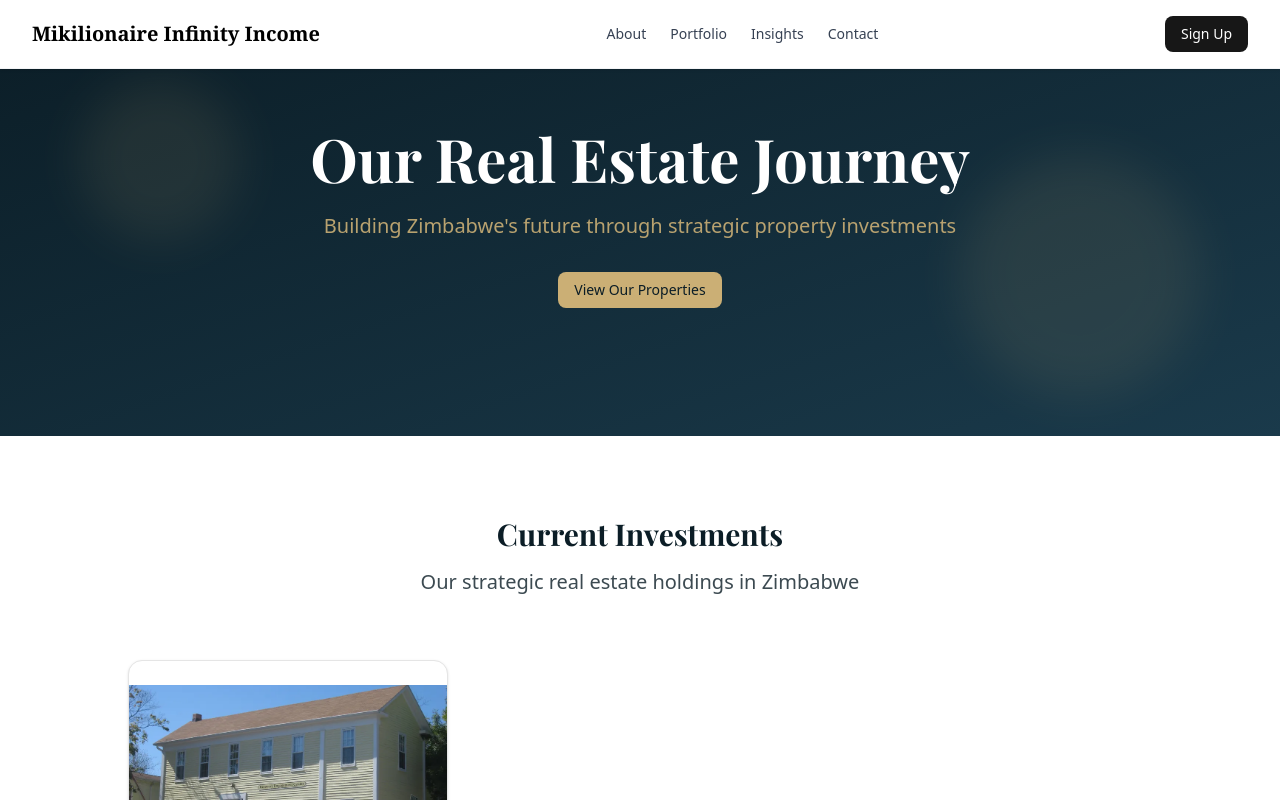
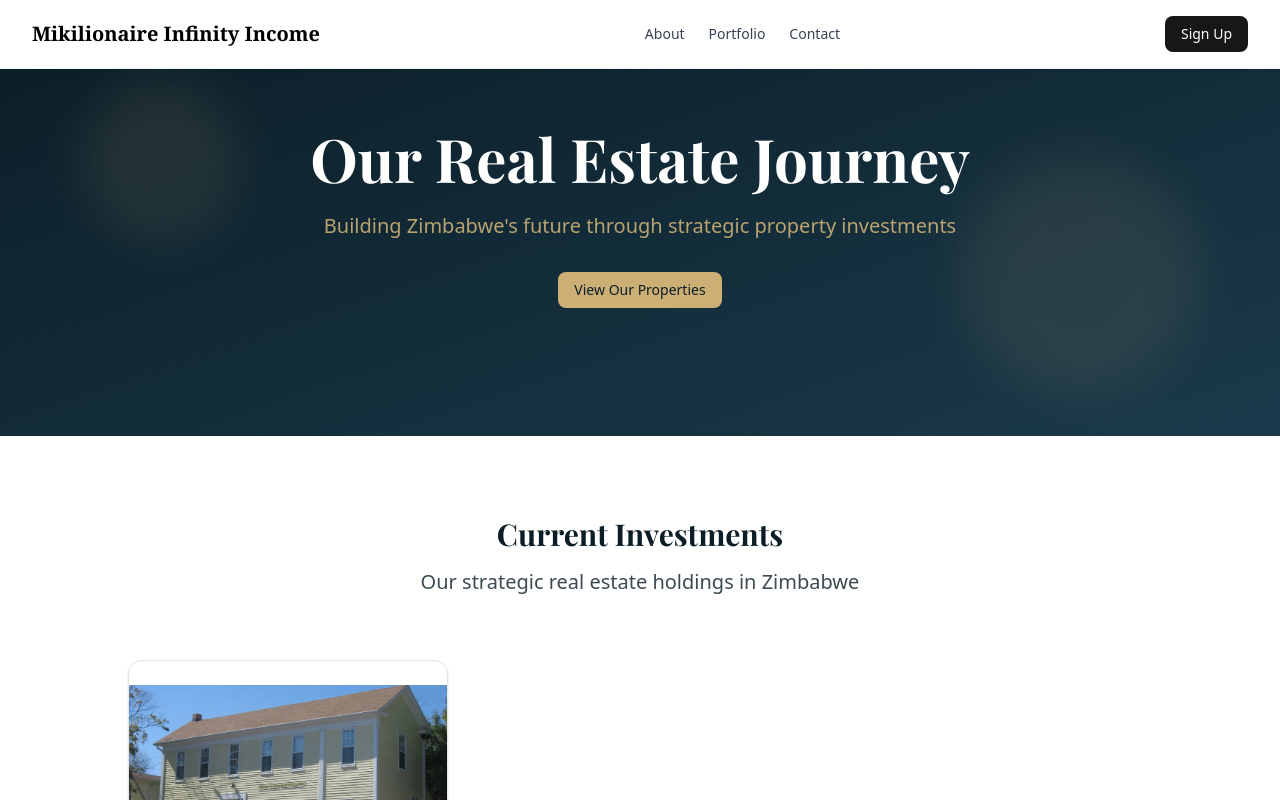
Before and after one commit to Mikilionare-Infinity-Income/MII-community, a Next.js app: page /portfolio in a window 1280 px wide. Shown: the top 800 px of the page. Built offline with nearby package versions, Linux system fonts and the light colour scheme; a web font is replaced by a local one.

Commit message:
[DELETE]: Insights page

```diff
--- a/src/components/shared/Navbar.tsx
+++ b/src/components/shared/Navbar.tsx
@@ -10,7 +10,6 @@ import { Button } from "../ui/button";
 const links = [
     { name: "About", href: "/about" },
     { name: "Portfolio", href: "/portfolio" },
-    { name: "Insights", href: "/insights" },
     { name: "Contact", href: "/contact" },
 ];
 
```
